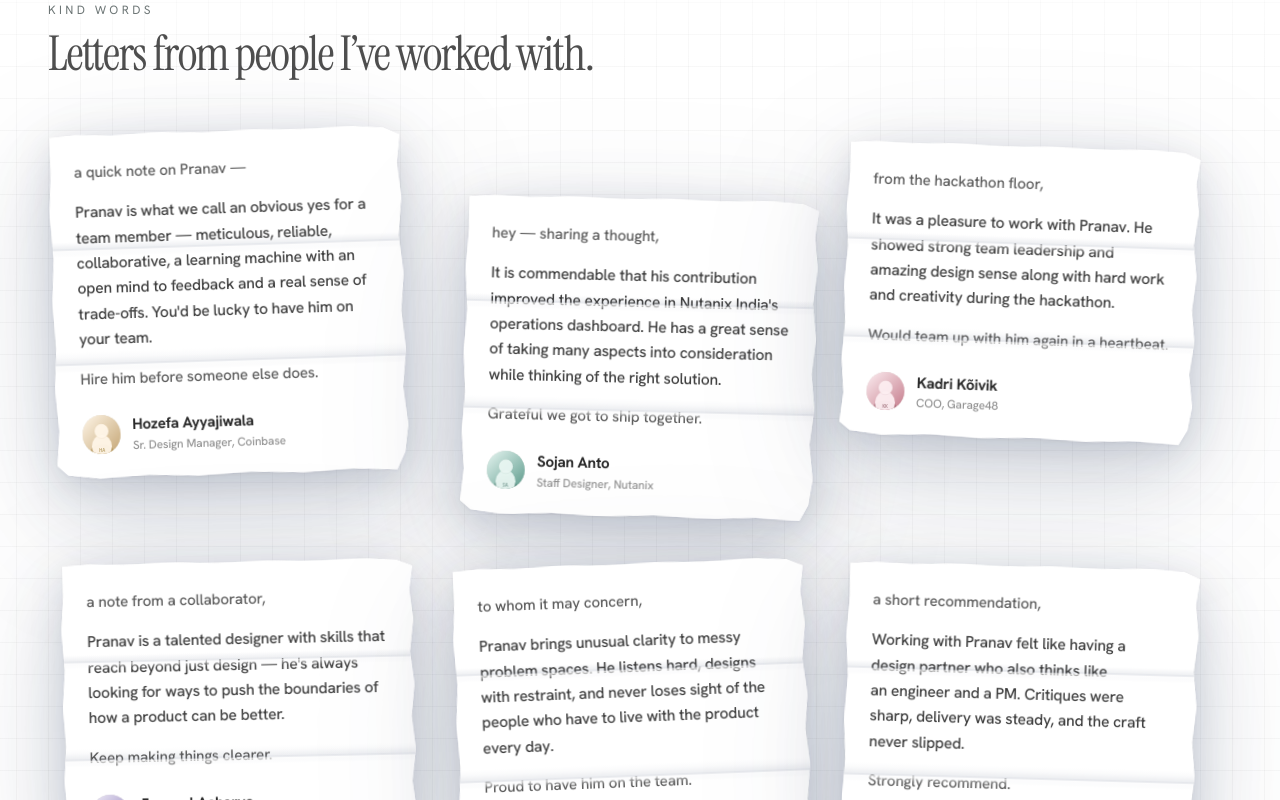
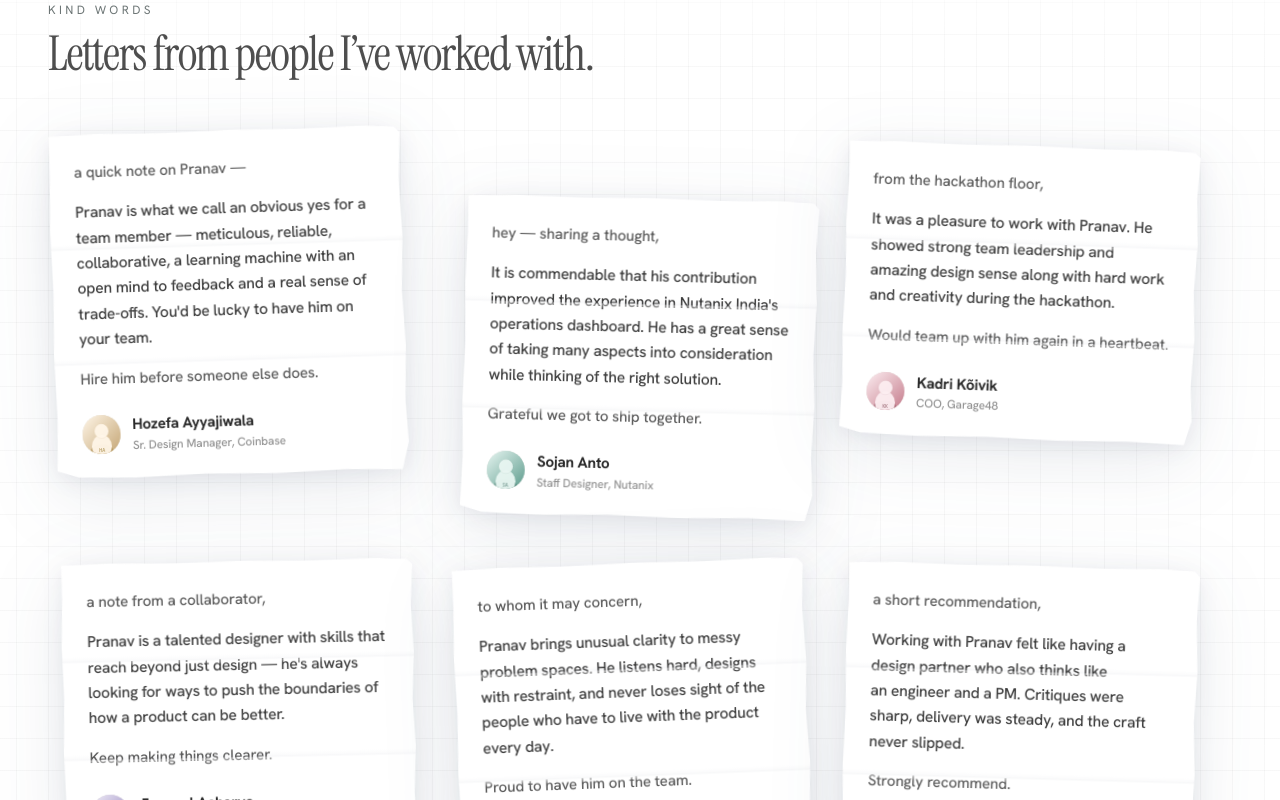
Before and after one commit to designernoob/cursorportfolio, a React (Vite) app: page / in a window 1280 px wide. Shown: the part 6060-6860 px from the top of the page. Built offline with nearby package versions, Linux system fonts and the light colour scheme; the HTML template or start-up script is replaced by a standard one.

Commit message:
Soften letter creases and shadows to lettermonials
Remove the heavy fold-light bands and multi-layer shadows. Keep
two faint crease lines and a light float shadow like the reference.

Co-authored-by: pranavvmitan <designernoob@users.noreply.github.com>

```diff
--- a/src/components/Testimonials.tsx
+++ b/src/components/Testimonials.tsx
@@ -48,8 +48,6 @@ function Letter({
       }
     >
       <div className="letter-paper">
-        {/* Soft trifold lighting + two faint creases (lettermonials) */}
-        <span className="letter-paper__fold-light" aria-hidden />
         <span className="letter-paper__crease letter-paper__crease--1" aria-hidden />
         <span className="letter-paper__crease letter-paper__crease--2" aria-hidden />
 
--- a/src/index.css
+++ b/src/index.css
@@ -297,12 +297,10 @@ a {
   width: min(100%, 22rem);
   transform: translate(var(--letter-x, 0), var(--letter-y, 0))
     rotate(var(--letter-rot, 0deg));
-  /* Shadow on the wrapper so the clipped paper casts a real object silhouette */
+  /* Soft float shadow — lettermonials weight */
   filter:
-    drop-shadow(0 1px 1px rgba(30, 40, 70, 0.06))
-    drop-shadow(0 8px 16px rgba(30, 45, 80, 0.1))
-    drop-shadow(0 22px 40px rgba(30, 45, 80, 0.16))
-    drop-shadow(0 40px 70px rgba(30, 45, 80, 0.1));
+    drop-shadow(0 4px 10px rgba(40, 55, 90, 0.08))
+    drop-shadow(0 18px 36px rgba(40, 55, 90, 0.1));
 }
 
 @media (max-width: 767px) {
@@ -312,86 +310,57 @@ a {
   }
 }
 
-/* Lettermonials paper object — white sheet that floats off the grid */
+/* Lettermonials paper — clean white sheet */
 .letter-paper {
   position: relative;
   width: 100%;
   background: #ffffff;
   isolation: isolate;
-  /* Organic paper edges (subtle wobble, stronger on the right) */
   clip-path: polygon(
-    0.6% 0.8%,
-    8% 0.15%,
-    18% 0.55%,
-    31% 0%,
-    44% 0.5%,
-    58% 0.1%,
-    72% 0.45%,
-    86% 0%,
-    95.5% 0.7%,
-    100% 2.8%,
-    99.05% 11%,
-    100% 21%,
-    98.9% 32%,
-    100% 43%,
-    99% 54%,
-    100% 65%,
-    98.85% 76%,
-    100% 87%,
-    98.9% 95%,
-    96.5% 100%,
-    84% 99.35%,
-    70% 100%,
-    55% 99.3%,
-    40% 100%,
-    26% 99.35%,
-    12% 100%,
-    3% 98.8%,
-    0% 96%,
-    0.85% 86%,
-    0% 74%,
-    0.7% 62%,
-    0% 49%,
-    0.75% 36%,
-    0% 23%,
-    0.7% 11%
+    0.35% 0.45%,
+    14% 0%,
+    32% 0.35%,
+    52% 0%,
+    72% 0.3%,
+    90% 0%,
+    98.5% 0.5%,
+    100% 2.2%,
+    99.4% 16%,
+    100% 32%,
+    99.35% 48%,
+    100% 64%,
+    99.4% 80%,
+    100% 92%,
+    98% 100%,
+    82% 99.5%,
+    62% 100%,
+    42% 99.45%,
+    22% 100%,
+    6% 99.5%,
+    0% 97.5%,
+    0.45% 82%,
+    0% 64%,
+    0.4% 46%,
+    0% 28%,
+    0.4% 12%
   );
 }
 
-/* Gentle panel shading between the two fold lines */
-.letter-paper__fold-light {
-  position: absolute;
-  inset: 0;
-  pointer-events: none;
-  z-index: 0;
-  background: linear-gradient(
-    to bottom,
-    #ffffff 0%,
-    #ffffff 31%,
-    #f4f5f7 33.333%,
-    #ffffff 35.5%,
-    #ffffff 63%,
-    #f3f4f6 66.666%,
-    #ffffff 69%,
-    #ffffff 100%
-  );
-  opacity: 0.95;
-}
-
+/* Two very faint crease lines — lettermonials */
 .letter-paper__crease {
   position: absolute;
   left: 0;
   right: 0;
-  height: 14px;
-  margin-top: -7px;
+  height: 10px;
+  margin-top: -5px;
   pointer-events: none;
   z-index: 2;
   background: linear-gradient(
     to bottom,
     transparent 0%,
-    rgba(40, 55, 90, 0.035) 40%,
-    rgba(40, 55, 90, 0.09) 50%,
-    rgba(255, 255, 255, 0.7) 60%,
+    rgba(50, 60, 90, 0.025) 42%,
+    rgba(50, 60, 90, 0.05) 50%,
+    rgba(255, 255, 255, 0.5) 58%,
     transparent 100%
   );
 }
```
